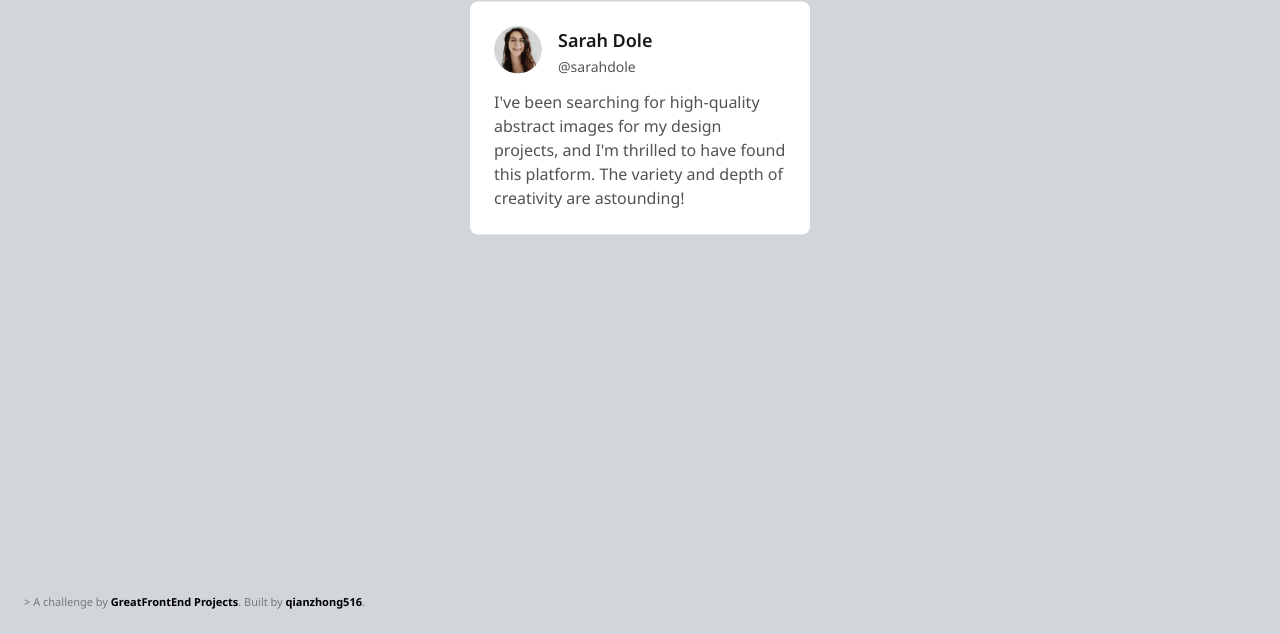
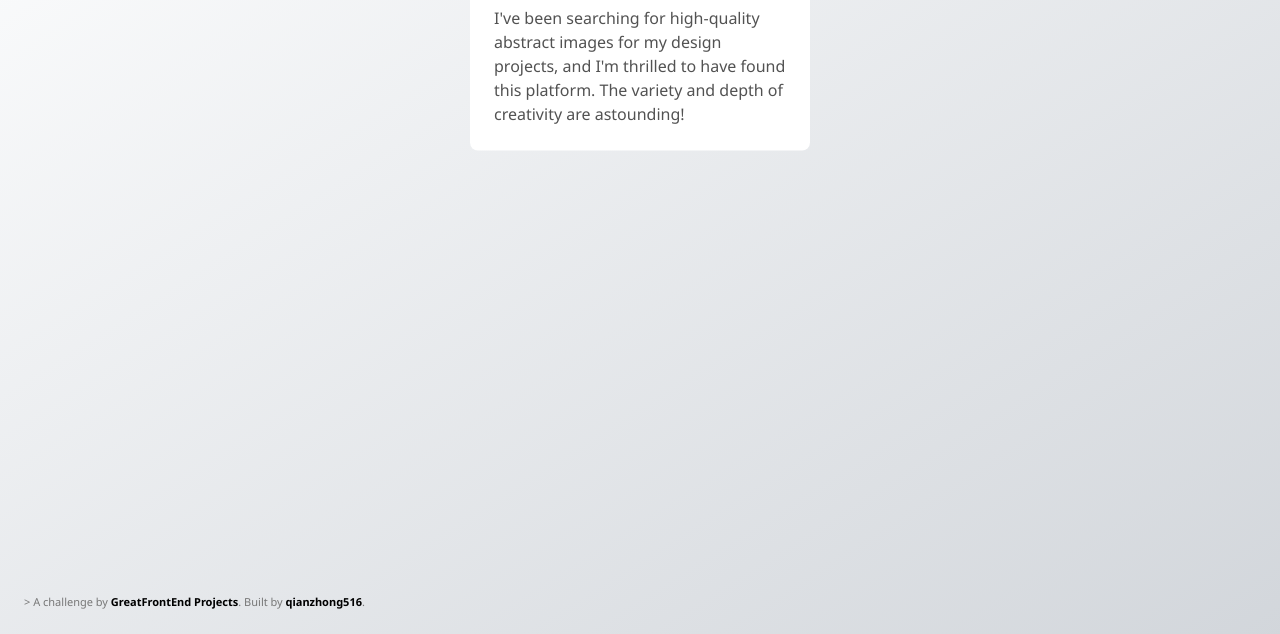
Before and after one commit to qianzhong516/testimonial-card, a plain HTML site: page index.html in a window 1280 px wide. Shown: the part 166-800 px from the top of the page. Drawn offline with nearby package versions, Linux system fonts and the light colour scheme.

Commit message:
modify styles

```diff
--- a/css/style.css
+++ b/css/style.css
@@ -8,7 +8,11 @@ body {
   font-family: 'Noto Sans', system-ui, -apple-system,
     BlinkMacSystemFont, 'Segoe UI', Roboto, Oxygen, Ubuntu, Cantarell,
     'Open Sans', 'Helvetica Neue', sans-serif;
-  background-color: #d2d6db;
+  background: linear-gradient(
+    147.52deg,
+    #f9fafb 8.89%,
+    #d2d6db 100.48%
+  );
 }
 
 * {
@@ -30,26 +34,26 @@ body {
 }
 
 .container {
+  min-height: 812px;
   display: flex;
-  flex-direction: column;
   justify-content: center;
-  align-items: center;
-  max-width: 1440px;
-  padding: 32px;
-  height: 100%;
-  margin: auto;
-  gap: 32px;
+  align-items: flex-start;
+  margin: 0 auto;
+  min-height: 100vh;
+  padding-top: 200px;
+  padding-left: 17.5px;
+  padding-right: 17.5px;
 }
 
-@media (width <= 768px) {
+@media screen and (min-width: 768px) {
   .container {
-    width: 100%;
+    min-height: 1024px;
   }
 }
 
-@media (width <= 375px) {
+@media screen and (min-width: 1024px) {
   .container {
-    padding: 16px;
+    min-height: 768px;
   }
 }
 
```
